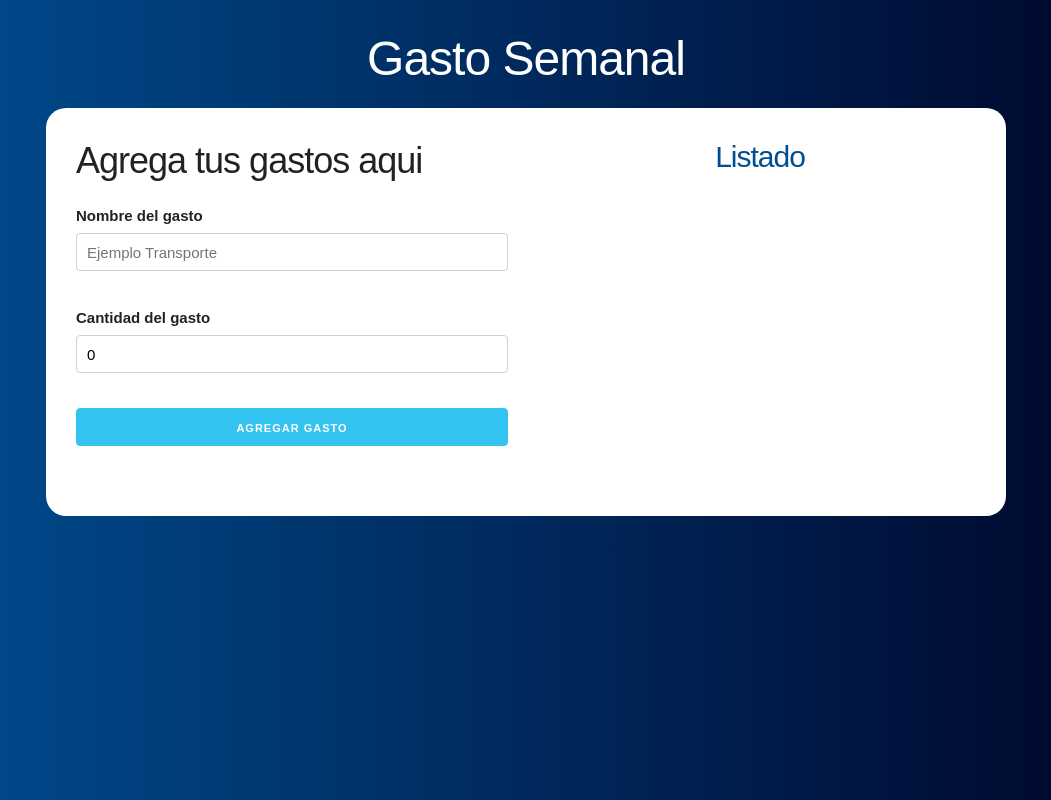
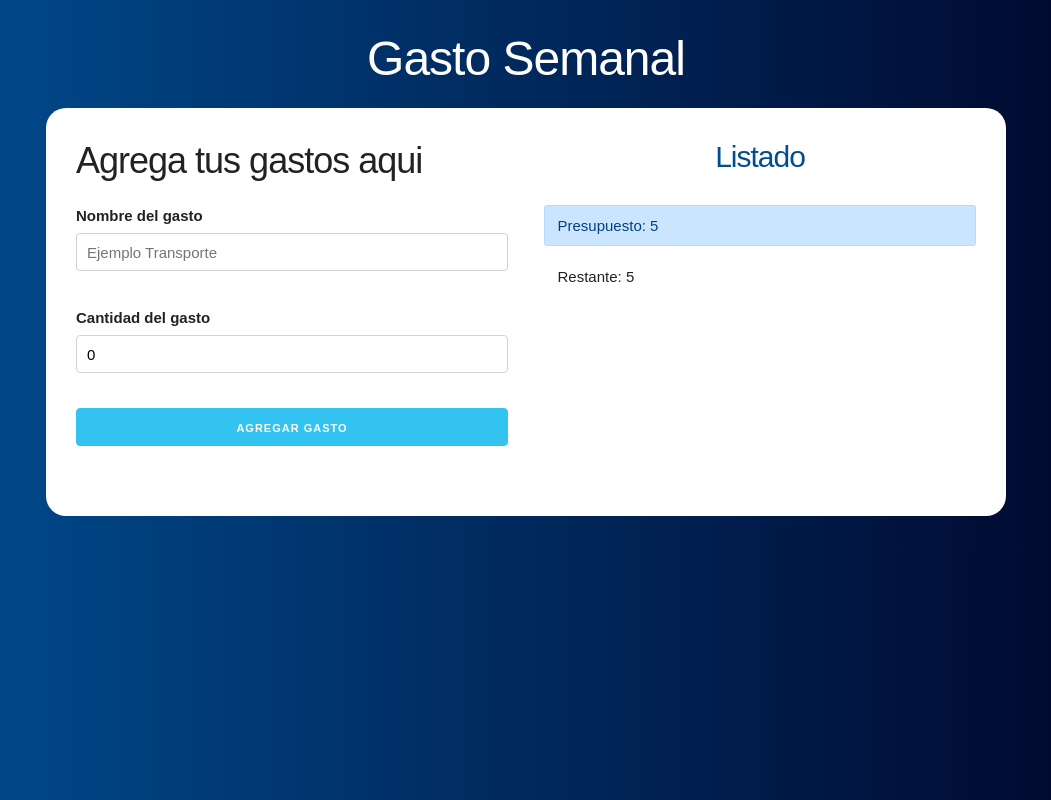
Before and after one commit to lpablos/app-react-presupuesto, a React (Create React App) app: page / in a window 1280 px wide. Both pictures are taken after typing "5" into the empty fields and a click on the input "Definir Presupuesto". Shown: the whole page, without its empty margins (114-1165 px from the left). Built offline with nearby package versions, Linux system fonts and the light colour scheme.

Commit message:
Funcion de presupuesto y restante

```diff
--- a/src/App.jsx
+++ b/src/App.jsx
@@ -1,18 +1,32 @@
-import React, {useState} from 'react'
+import React, {useState, useEffect} from 'react'
 import Pregunta from './Components/Pregunta'
 import Formulario from './Components/Formulario'
 import Listados from './Components/Listados'
+import ControlPresupuesto from './Components/ControlPresupuesto'
 
 const App = () => {
   const [presupuesto, setPresupuesto] = useState(0)
   const [restante, setRestante] = useState(0)
   const [mostrarpregunta, setMostrarpregunta] = useState(true)
   const [gastos, setGastos] = useState([])
+  const [gasto, setGasto] = useState({})
+  const [crearGasto, setCrearGasto] = useState(false)
 
   //Funciones
-  const agregarNuevoGasto = gasto => {
-    setGastos([...gastos, gasto])
-  }
+  // const agregarNuevoGasto = gasto => {
+  //   setGastos([...gastos, gasto])
+  // }
+  // Use effect que actualiza el Restante
+  useEffect(() => {
+    if(crearGasto){
+      // Agrega al nuevo presupuesto
+      setGastos([...gastos, gasto])
+      // Resta del presupuesto actual
+      const presupuestoRestante = restante-gasto.cantidad;
+      setRestante(presupuestoRestante)
+      setCrearGasto(false)
+    }
+  }, [gasto])
   return (
     <div className="container">
       <header>
@@ -33,10 +47,17 @@ const App = () => {
             (
             <div className="row">
               <div className="one-half column">
-                <Formulario agregarNuevoGasto={agregarNuevoGasto}/>
+                <Formulario
+                  setGasto={setGasto}
+                  setCrearGasto={setCrearGasto}
+                  />
               </div>
               <div className="one-half column">
                 <Listados gastos={gastos}/>
+                <ControlPresupuesto
+                  presupuesto={presupuesto}
+                  restante={restante}
+                />
               </div>
             </div>
             )
--- /dev/null
+++ b/src/Components/ControlPresupuesto.jsx
@@ -0,0 +1,17 @@
+import React, { Fragment } from 'react'
+
+const ControlPresupuesto = ({presupuesto, restante}) => {
+    return (
+        <Fragment>
+            <div className="alert alert-primary">
+                Presupuesto: {presupuesto}
+            </div>
+            <div className="alert">
+                Restante: {restante}
+            </div>
+
+        </Fragment>
+    )
+}
+
+export default ControlPresupuesto
--- a/src/Components/Formulario.jsx
+++ b/src/Components/Formulario.jsx
@@ -2,7 +2,7 @@ import React, { Fragment, useState } from 'react'
 import Error from './Error'
 import shortid from 'shortid'
 
-const Formulario = ({agregarNuevoGasto}) => {
+const Formulario = ({setGasto, setCrearGasto}) => {
     const [nombre, setNombre] = useState('')
     const [cantidad, setCantidad] = useState(0)
     const [error, setError] = useState(false)
@@ -22,7 +22,8 @@ const Formulario = ({agregarNuevoGasto}) => {
             cantidad
         }
         // Pasar le gasto al componente princial
-        agregarNuevoGasto(gasto)
+        setGasto(gasto)
+        setCrearGasto(true)
         // Resetar el formulario
         setNombre('')
         setCantidad(0)
```
